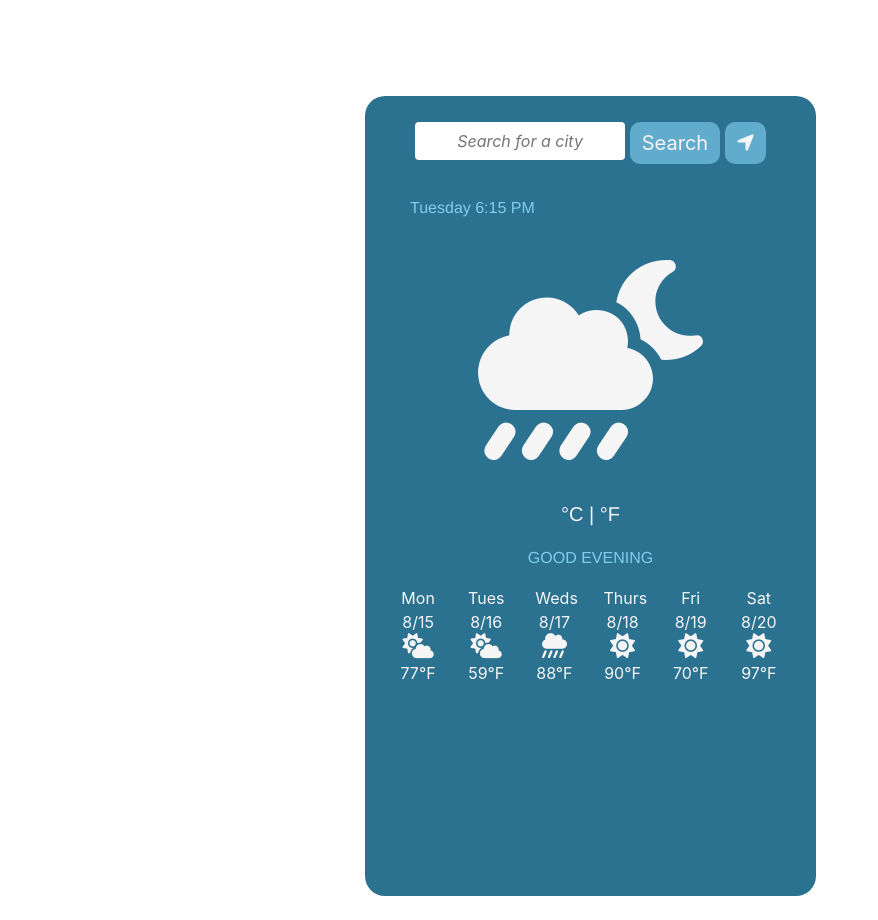
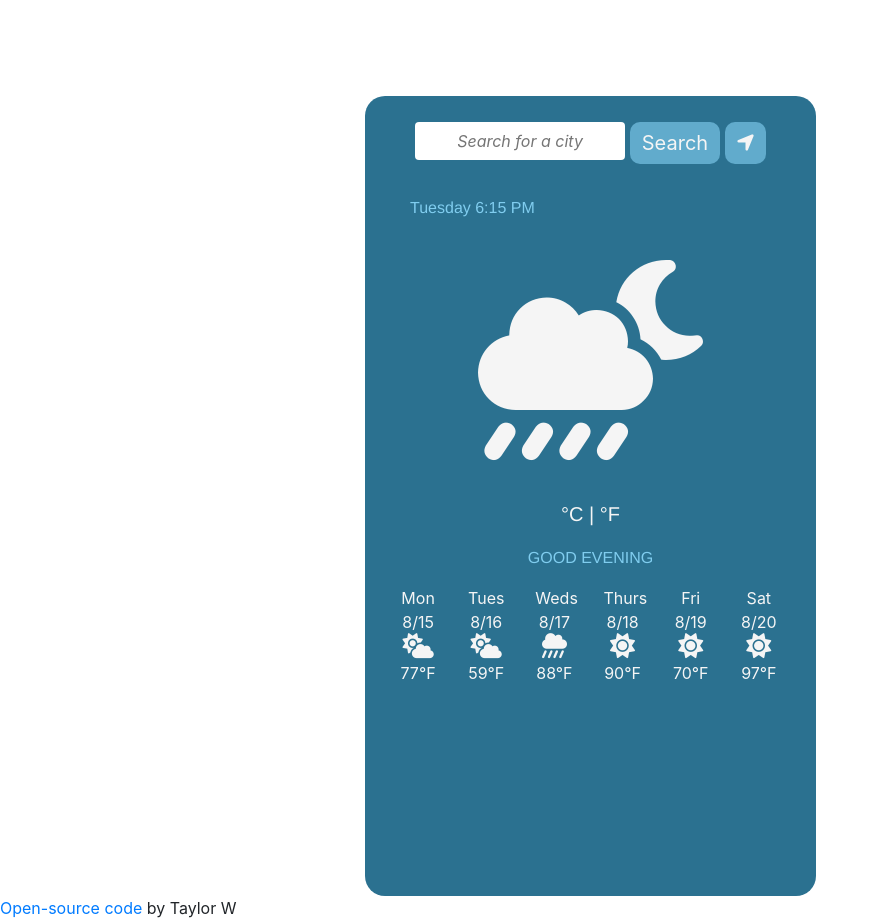
Before and after one commit to T-made/Weather-App, a website built with Parcel: page index.html in a window 1280 px wide. Shown: the whole page, without its empty margins (0-878 px from the left). Before the commit the page ends 896 px from the top, so only its background shows below. Built offline with nearby package versions, Linux system fonts and the light colour scheme; no server answers.

Commit message:
linked github repo

```diff
--- a/index.html
+++ b/index.html
@@ -127,6 +127,7 @@
             </div>
           </div>
     </div>
+    <a href="https://github.com/T-made/Weather-App">Open-source code</a> by Taylor W
         <script src="src/index.js"></script>
   </body>
 </html>
```
